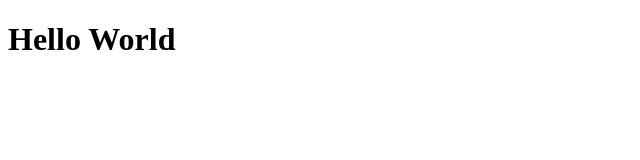
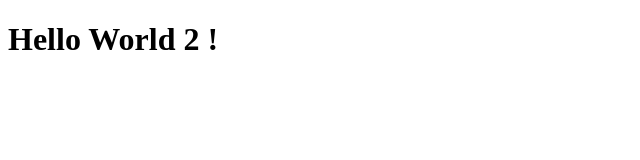
Before and after one commit to Eween14/mini-site, a website: page site/public/index.html in a window 1280 px wide. Shown: the full height of the page, 0-640 px from the left. Drawn offline with Linux system fonts and the light colour scheme.

Commit message:
test webhook 6

```diff
--- a/site/public/index.html
+++ b/site/public/index.html
@@ -1,6 +1,6 @@
 <!DOCTYPE html>
 <html>
   <body>
-    <h1>Hello World</h1>
+    <h1>Hello World 2 !</h1>
   </body>
 </html>
```
